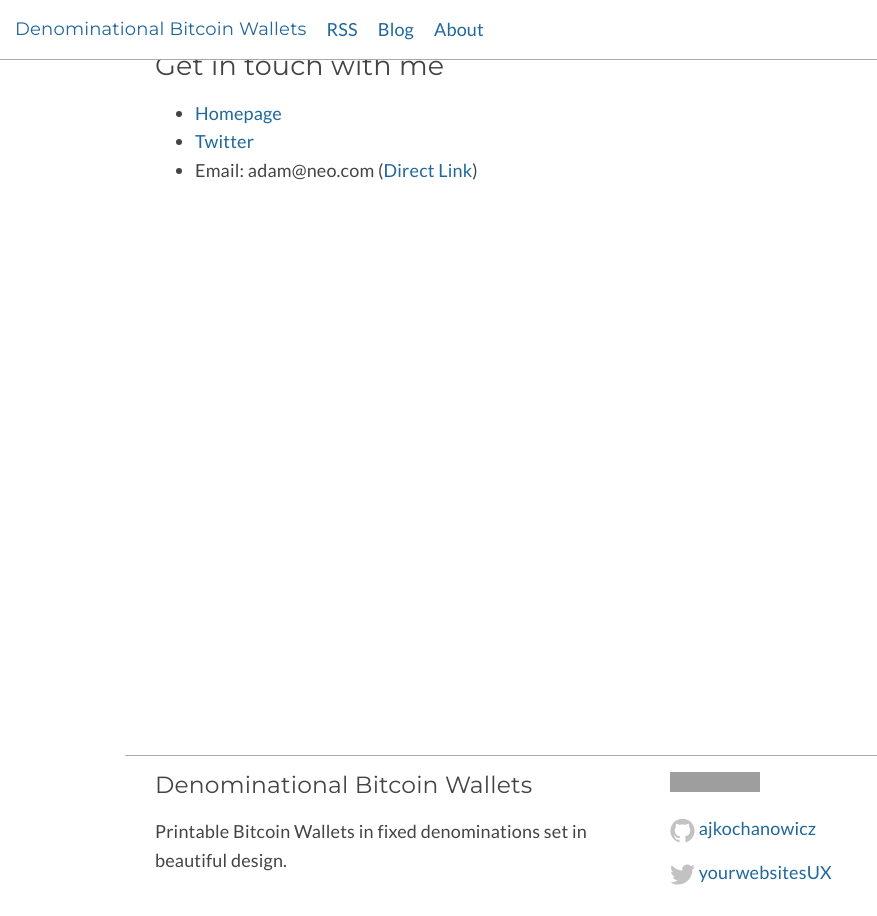
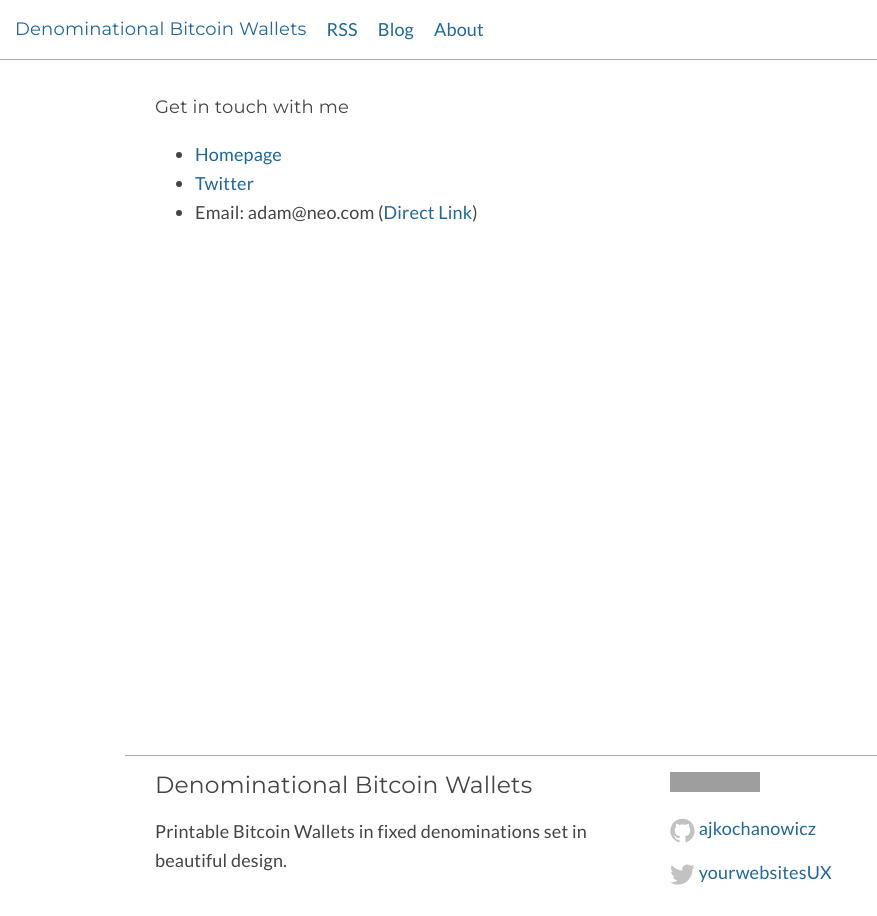
Before and after one commit to adamjgrant/bitcoinbills, a Jekyll site: the page built from about/index.md, in a window 1280 px wide. Shown: the whole page, without its empty margins (0-877 px from the left). Built offline with Jekyll 4.4.1, drawn with Linux system fonts in a browser that asks for light colours; grey boxes are pictures that could not be loaded.

Commit message:
fixing about page

```diff
--- a/_layouts/page.html
+++ b/_layouts/page.html
@@ -1,6 +1,7 @@
 ---
 layout: default
 ---
+<section class="general page">
   <main class="post">
 
     <header class="post-header">
@@ -12,3 +13,4 @@
     </article>
 
   </main>
+</section>
--- a/_sass/_typography.sass
+++ b/_sass/_typography.sass
@@ -83,3 +83,14 @@
 .site-footer
   h1
     +md_heading
+
+section.general
+  .post-content
+    h1
+      +sm_heading
+
+    h2
+      +xs_heading
+
+    h3
+      +xxs_heading
--- a/about/index.md
+++ b/about/index.md
@@ -4,7 +4,7 @@
 permalink: /about/
 ---
 
-## Get in touch with me
+# Get in touch with me
 
 * [Homepage](http://adamux.com)
 * [Twitter](http://twitter.com/yourwebsitesux)
```
Lines whose indentation alone changed are shown as unchanged.
